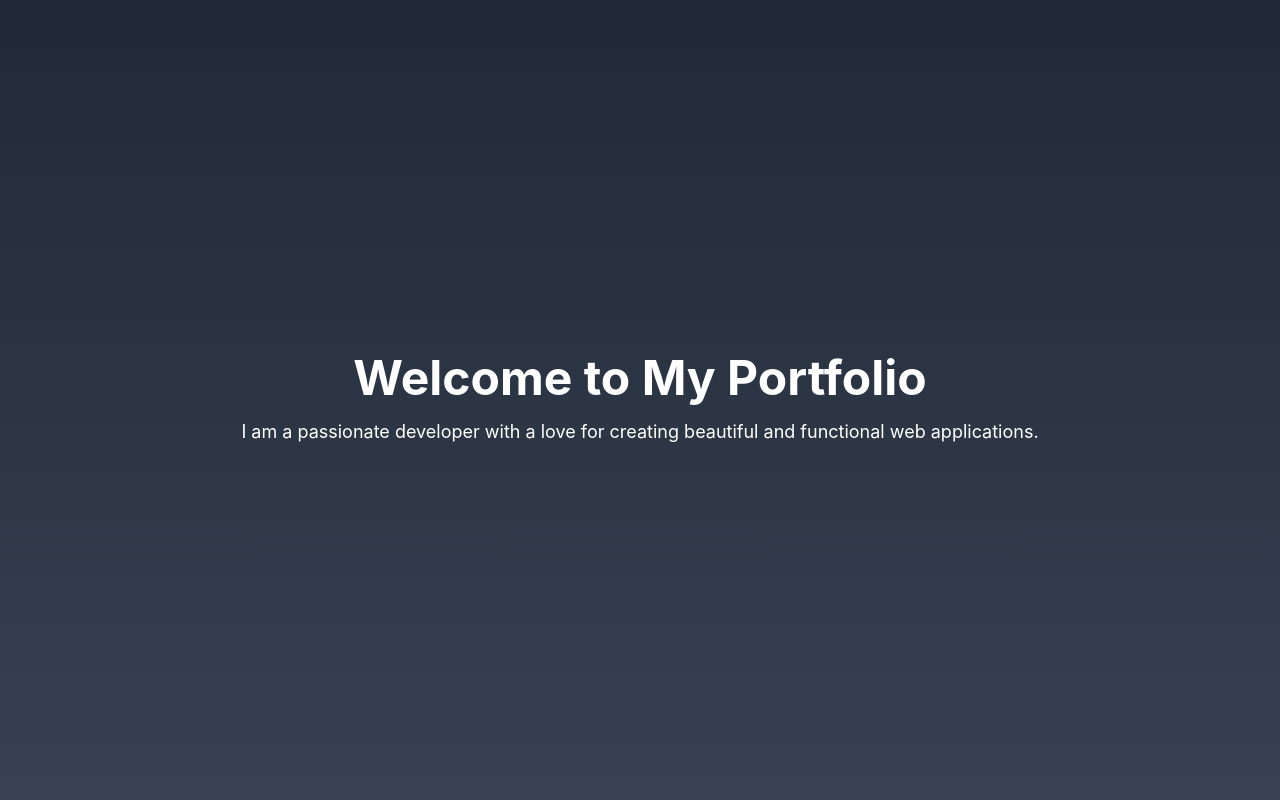
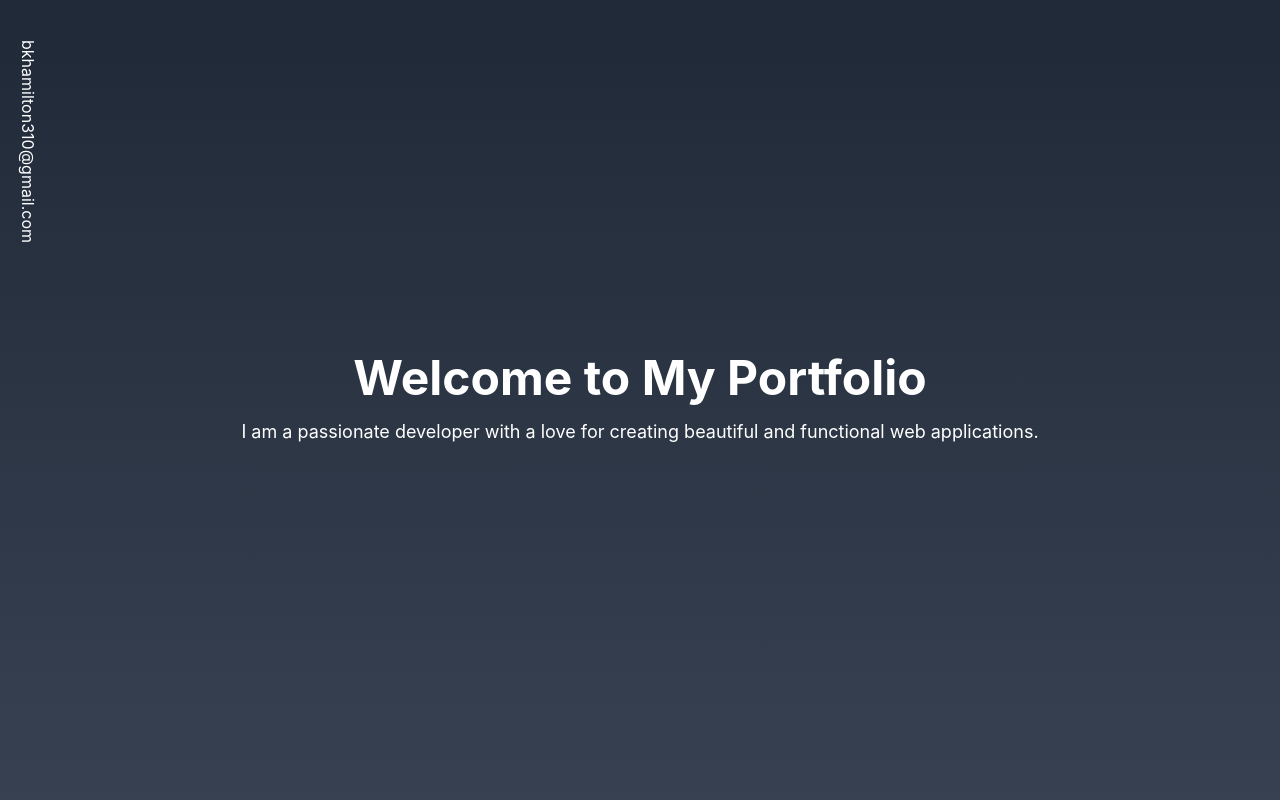
Before and after one commit to Bkhamilton/hamilton-portfolio, a Next.js app: page / in a window 1280 px wide. Shown: the top 800 px of the page. Built offline with nearby package versions, Linux system fonts and the light colour scheme.

Commit message:
updated styling for the scrollbar and a pinned email to the left of the page

```diff
--- a/app/globals.css
+++ b/app/globals.css
@@ -63,3 +63,22 @@ a {
 a:hover {
   text-decoration: underline;
 }
+
+/* Custom scrollbar styles */
+::-webkit-scrollbar {
+  width: 12px;
+}
+
+::-webkit-scrollbar-track {
+  background: #303030;
+}
+
+::-webkit-scrollbar-thumb {
+  background: #a1a1a1;
+  border-radius: 6px;
+  margin-right: 4px;
+}
+
+::-webkit-scrollbar-thumb:hover {
+  background: #c7c7c7;
+}
--- a/app/layout.tsx
+++ b/app/layout.tsx
@@ -24,10 +24,18 @@ export default function RootLayout({
 }>) {
     return (
         <html lang="en">
-            <body
-                className={`${geistSans.variable} ${geistMono.variable} antialiased`}
-            >
-                {children}
+            <body className={`${geistSans.variable} ${geistMono.variable} antialiased`}>
+                <div className="flex">
+                    <div className="fixed top-50 left-0 h-full w-25 bg-transparent text-white p-4 flex flex-col justify-between">
+                        {/* Your pinned component content here */}
+                        <div className="flex flex-col items-center">
+                            <p className="transform rotate-90 origin-bottom-left whitespace-nowrap">bkhamilton310@gmail.com</p>
+                        </div>
+                    </div>
+                    <div className="ml-1/4 w-full">
+                        {children}
+                    </div>
+                </div>
             </body>
         </html>
     );
```
